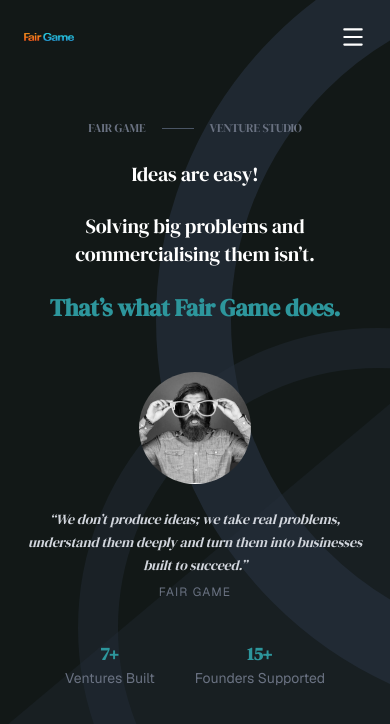
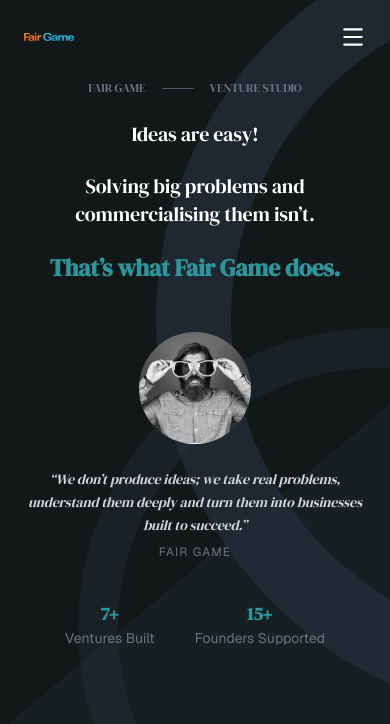
Before and after one commit to olha-kutova-foundprotect/fair-game, a Next.js app: page / in a window 390 px wide. Shown: the top 724 px of the page. Built offline with nearby package versions, Linux system fonts and the light colour scheme.

Commit message:
update home page design

```diff
--- a/src/app/home/page.tsx
+++ b/src/app/home/page.tsx
@@ -97,7 +97,7 @@
         />
       </div>
 
-      <main className="relative z-20 container mx-auto px-6 min-h-screen flex items-start lg:items-start pt-20 lg:pt-20">
+      <main className="relative z-20 container mx-auto px-6 min-h-screen flex items-start lg:items-start pt-10 lg:pt-20">
 
       <div className="grid grid-cols-1 lg:grid-cols-2 gap-16 w-full items-center">
 
```
